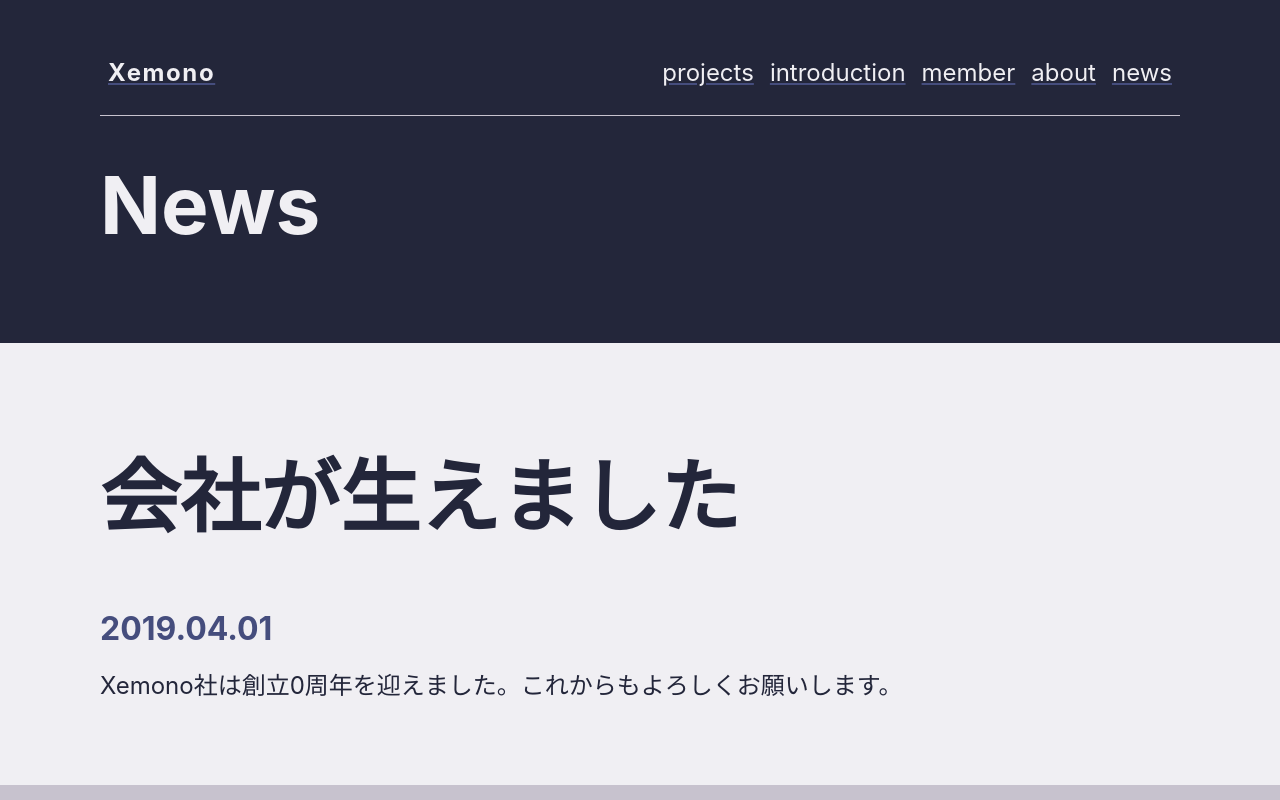
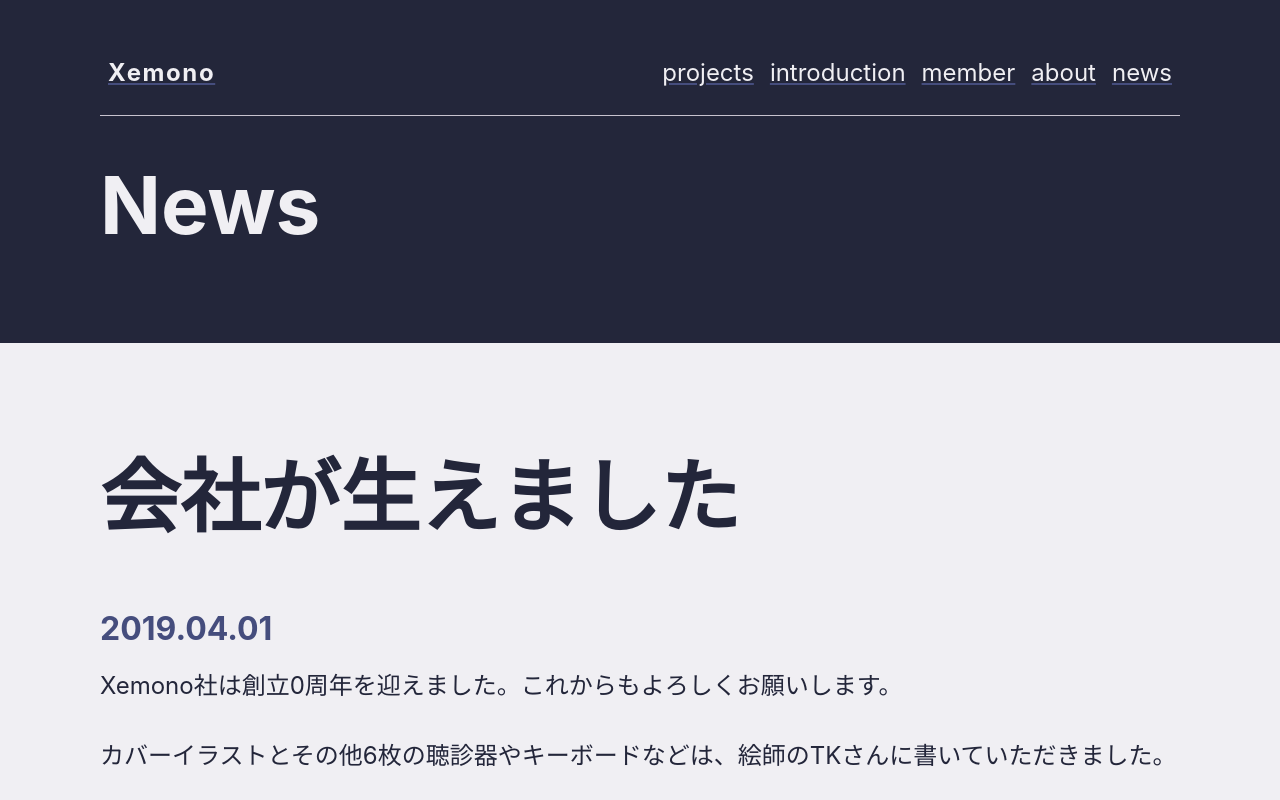
Before and after one commit to xemonodesign/xemono.life, a React (Create React App) app: page /news/20190401 in a window 1280 px wide. Shown: the top 800 px of the page. Built offline with nearby package versions, Linux system fonts and the light colour scheme.

Commit message:
ニュースを追記

```diff
--- a/src/News.js
+++ b/src/News.js
@@ -12,7 +12,9 @@ const NEWS = [
     date: "2019.04.01",
     title: "会社が生えました",
     content:
-      "Xemono社は創立0周年を迎えました。これからもよろしくお願いします。",
+      <>Xemono社は創立0周年を迎えました。これからもよろしくお願いします。<br /><br />
+      カバーイラストとその他6枚の聴診器やキーボードなどは、絵師のTKさんに書いていただきました。
+      </>,
     image: require("./images/news20190401.png")
   }
 ];
```
